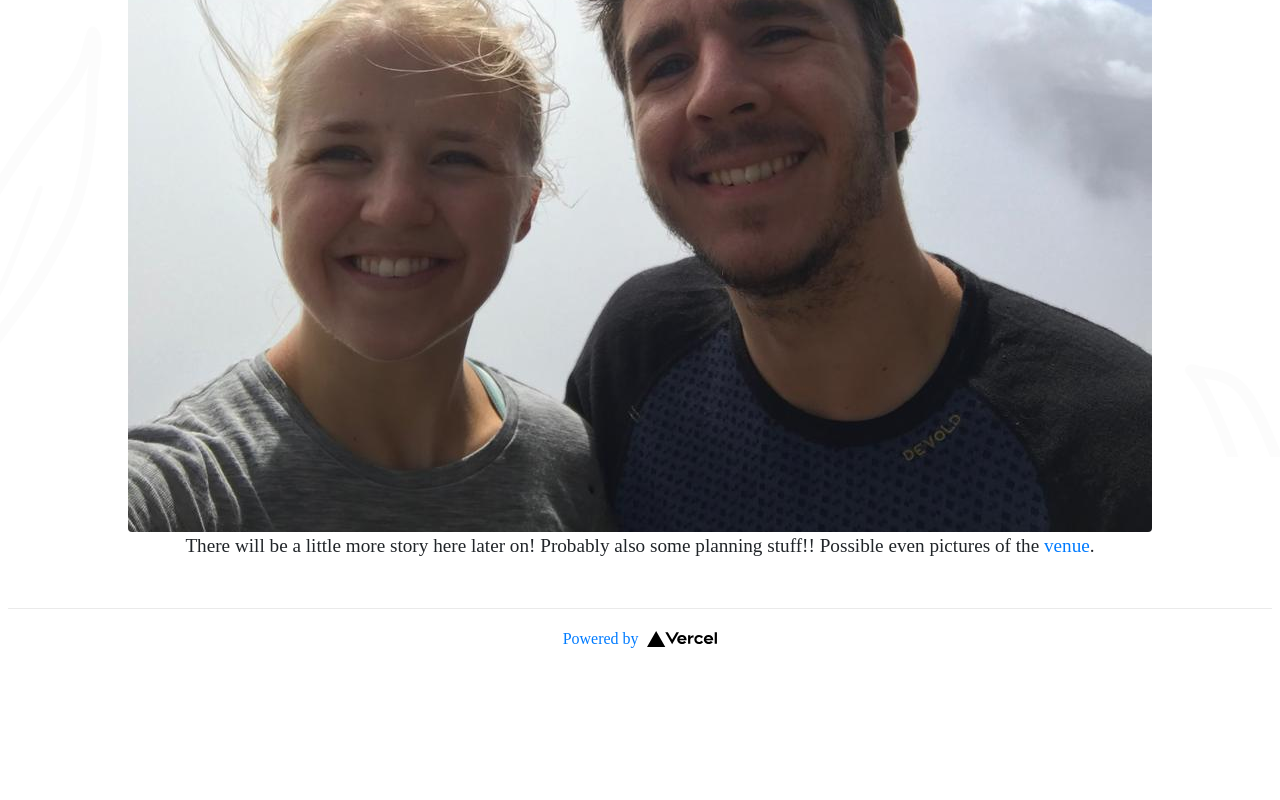
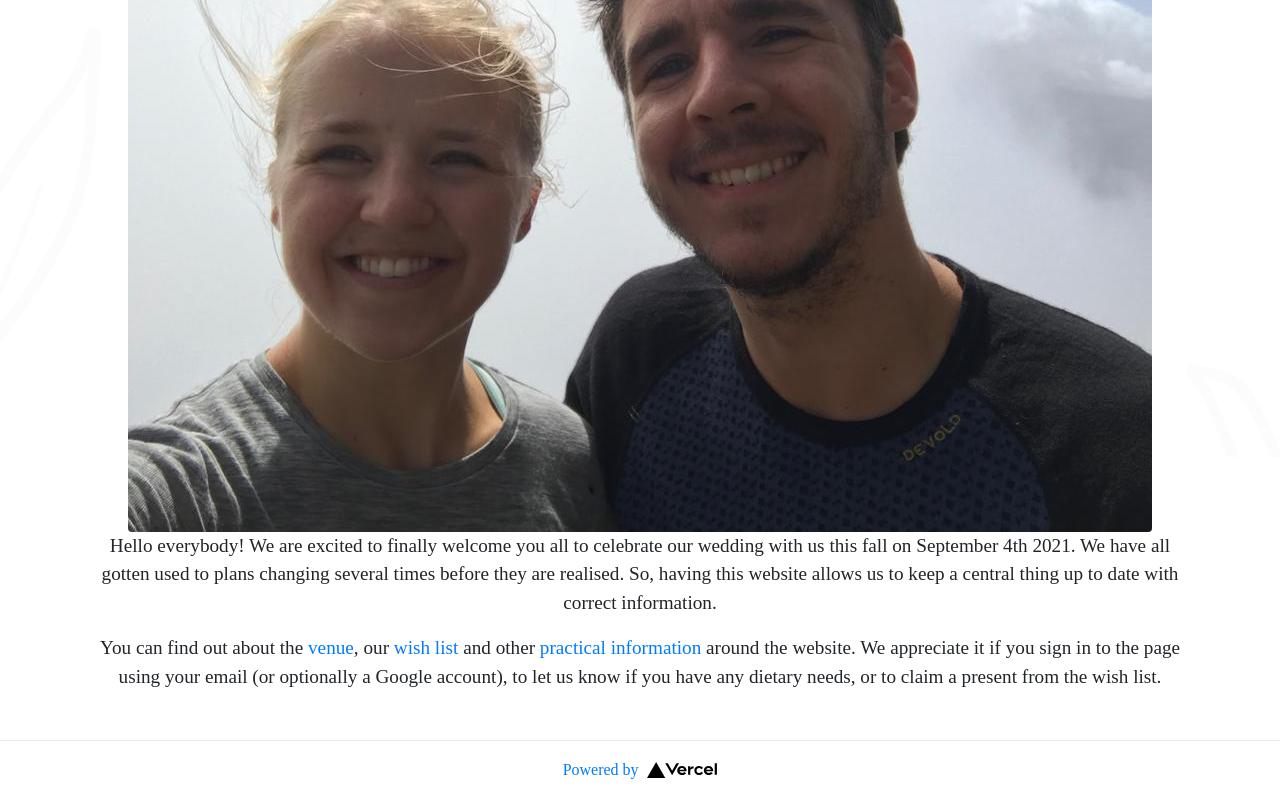
Before and after one commit to RmStorm/gift-list, a Next.js app in the folder frontend/: page / in a window 1280 px wide. Shown: the part 399-1199 px from the top of the page. Before the commit the page ends 1067 px from the top, so only its background shows below. Built offline with nearby package versions, Linux system fonts and the light colour scheme; no server answers.

Commit message:
Minor style and content fixes

```diff
--- a/frontend/components/navbar.tsx
+++ b/frontend/components/navbar.tsx
@@ -46,7 +46,7 @@ export default function MyNavbar(): JSX.Element {
           <Nav className="mr-auto">
             <Nav.Link href="/info">Practical information</Nav.Link>
             <Nav.Link href="/venue">Venue</Nav.Link>
-            <Nav.Link href="/wishlist">Wishlist</Nav.Link>
+            <Nav.Link href="/wishlist">Wish list</Nav.Link>
             {ALLOWED_EDIT_USERS.includes(session?.user.email) ? (
               <Nav.Link href="/astrids_master_list">
                 Astrids master list
--- a/frontend/pages/index.tsx
+++ b/frontend/pages/index.tsx
@@ -1,5 +1,6 @@
 import Link from "next/link";
 import { Image } from "react-bootstrap";
+import Container from "react-bootstrap/Container";
 import MyNavbar from "../components/navbar";
 import Footer from "../components/footer";
 import Header from "../components/header";
@@ -9,10 +10,10 @@ import styles from "../styles/Home.module.scss";
 
 export default function Home(): React.ReactNode {
   return (
-    <>
-      <div className={styles.container_background}>
-        <MyNavbar />
-        <Header />
+    <div className={styles.container_background}>
+      <MyNavbar />
+      <Header />
+      <Container>
         <main className={styles.main}>
           <Image
             className="order-0 order-sm-2"
@@ -26,16 +27,33 @@ export default function Home(): React.ReactNode {
           </h1>
 
           <p className={`${styles.description} order-3`}>
-            There will be a little more story here later on! Probably also some
-            planning stuff!! Possible even pictures of the{" "}
+            Hello everybody! We are excited to finally welcome you all to
+            celebrate our wedding with us this fall on September 4th 2021. We
+            have all gotten used to plans changing several times before they are
+            realised. So, having this website allows us to keep a central thing
+            up to date with correct information.
+          </p>
+          <p className={`${styles.description} order-4`}>
+            You can find out about the{" "}
             <Link href="/venue">
               <a>venue</a>
             </Link>
-            .
+            , our{" "}
+            <Link href="/wishlist">
+              <a>wish list</a>
+            </Link>{" "}
+            and other{" "}
+            <Link href="/info">
+              <a>practical information</a>
+            </Link>{" "}
+            around the website. We appreciate it if you sign in to the page
+            using your email (or optionally a Google account), to let us know if
+            you have any dietary needs, or to claim a present from the wish
+            list.
           </p>
         </main>
-        <Footer />
-      </div>
-    </>
+      </Container>
+      <Footer />
+    </div>
   );
 }
--- a/frontend/pages/wishlist.tsx
+++ b/frontend/pages/wishlist.tsx
@@ -77,7 +77,7 @@ export default function Gifts({ giftList }: GiftsProps): React.ReactNode {
         <MyNavbar />
         <Header />
 
-        <h1 className={styles.title}>Wishlist</h1>
+        <h1 className={styles.title}>Wish list</h1>
         <Container>
           <p className={styles.description}>
             If you would like to bring a present to the party, we would greatly
--- a/frontend/styles/Home.module.scss
+++ b/frontend/styles/Home.module.scss
@@ -1,6 +1,6 @@
 .container {
   min-height: 100vh;
-  padding: 0 0.5rem;
+  padding: 0rem;
   display: flex;
   flex-direction: column;
   justify-content: center;
```
Also changed, not shown: frontend/pages/info.tsx (+7 -1 lines), frontend/pages/venue.tsx (+8 -4 lines).
